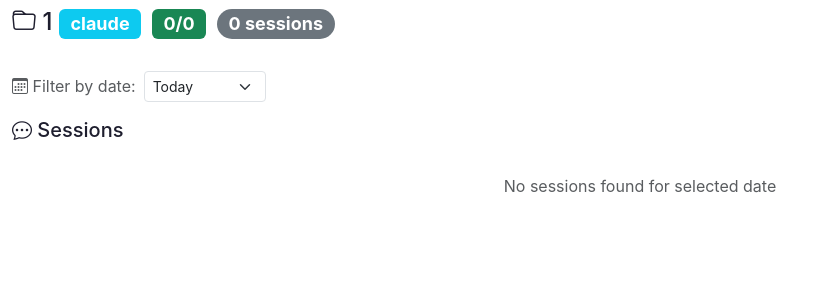
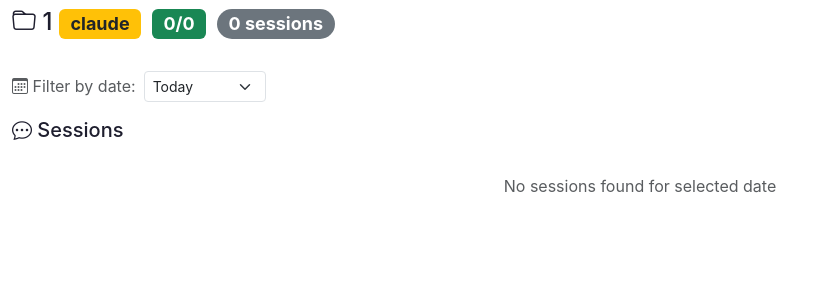
Before and after one commit to nmnike/history-ai-chat, a FastAPI app: page /project/1 in a window 1280 px wide. Shown: the part 110-410 px from the top of the page, without its empty margins (0-827 px from the left). Run offline with FastAPI, Linux system fonts and the light colour scheme; data that the repository does not hold is empty.

Commit message:
fix: убрать мигание бейджа платформы

```diff
--- a/src/viewer/templates/conversation.html
+++ b/src/viewer/templates/conversation.html
@@ -33,7 +33,7 @@
                         <h5 class="mb-0 d-flex flex-wrap align-items-center gap-1">
                             <i class="bi bi-chat-dots"></i>
                             <span id="session-title">{{ session_id }}</span>
-                            <span id="platform-badge" class="badge bg-info">{{ platform }}</span>
+                            <span id="platform-badge" class="badge {% if platform == 'claude' %}bg-warning text-dark{% else %}bg-info{% endif %}">{{ platform }}</span>
                             <span id="session-meta-badges"></span>
                             <span id="session-header-metrics" class="d-inline-flex flex-wrap align-items-center gap-1"></span>
                             <i class="bi bi-star" id="favorite-btn" style="cursor: pointer; font-size: 1.2rem; margin-left: 0.5rem;" title="Add to favorites"></i>
--- a/src/viewer/templates/project.html
+++ b/src/viewer/templates/project.html
@@ -24,7 +24,7 @@
     <div class="col-12">
         <h4>
             <i class="bi bi-folder"></i> {{ project_name }}
-            <span id="platform-badge" class="badge bg-info">{{ platform }}</span>
+            <span id="platform-badge" class="badge {% if platform == 'claude' %}bg-warning text-dark{% else %}bg-info{% endif %}">{{ platform }}</span>
             <span id="project-tokens" class="badge bg-success ms-1">-</span>
             <span id="sessions-count" class="badge bg-secondary rounded-pill ms-1">- sessions</span>
         </h4>
```
Also changed, not shown: tests/test_integration.py (+2 -0 lines).
